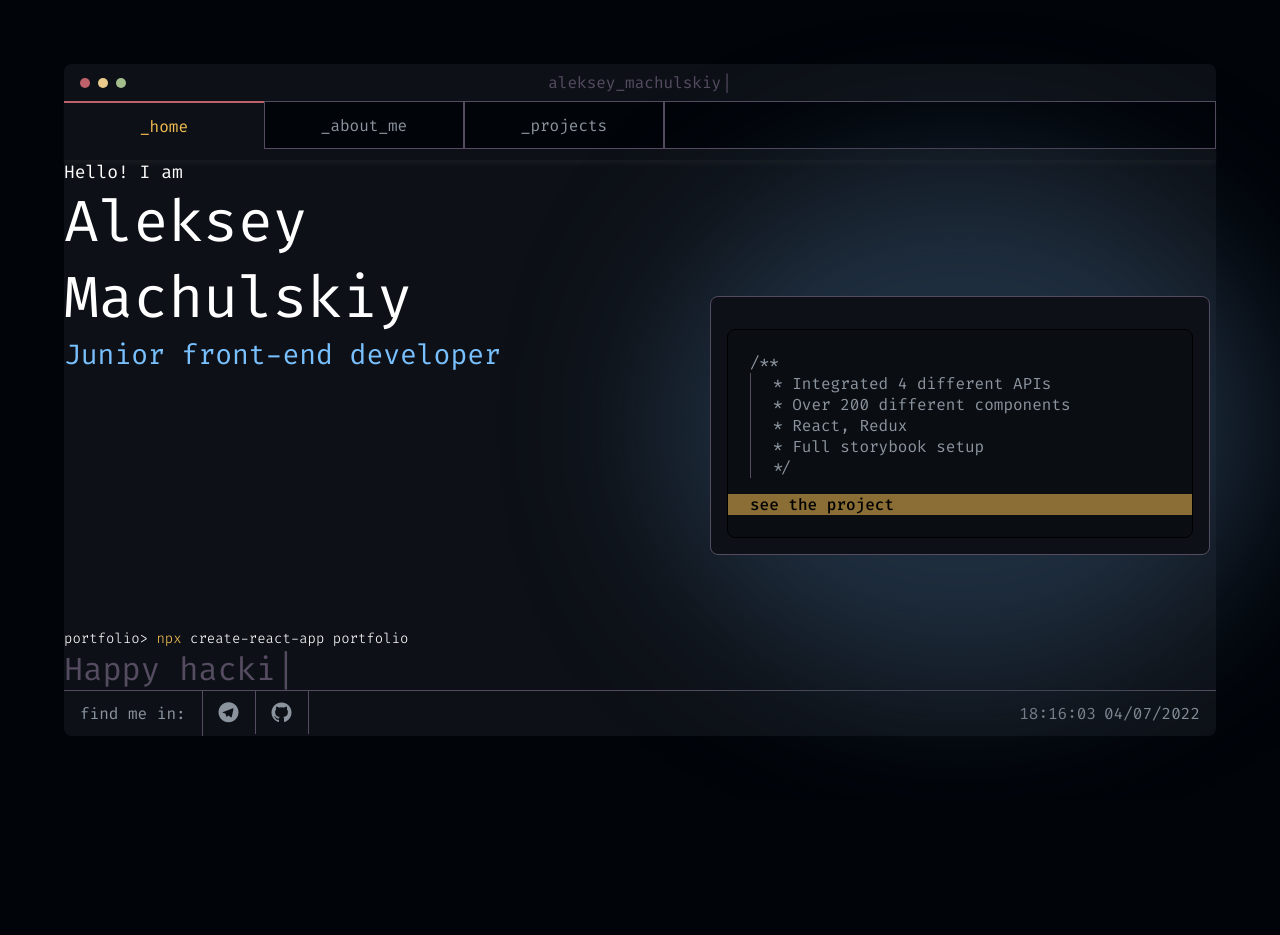
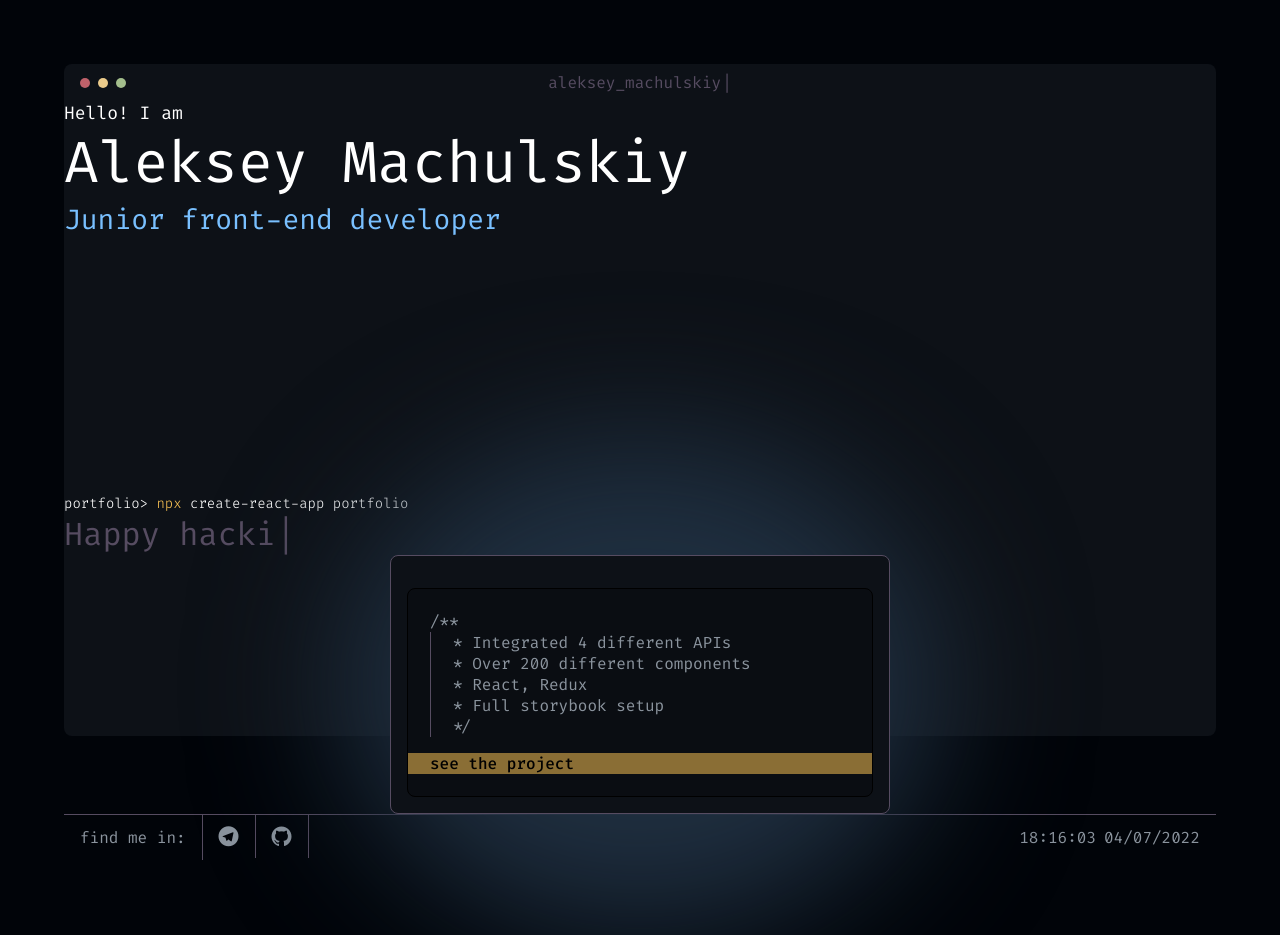
Before and after one commit to AMachulskiy/portfolio, a React app: page / in a window 1280 px wide. Before the commit the page ends 800 px from the top, so only its background shows below. Built offline with nearby package versions, Linux system fonts and the light colour scheme; the HTML template or start-up script is replaced by a standard one.

Commit message:
Менял вывод компонентов для отображения страницы Проекты

```diff
--- a/src/components/Content/content.tsx
+++ b/src/components/Content/content.tsx
@@ -4,11 +4,7 @@ import React from 'react'
 import './content.scss'
 
 const Content: React.FC = () => {
-  return (
-    <section className='content'>
-      <Home />
-    </section>
-  )
+  return <Home />
 }
 
 export default Content
```
